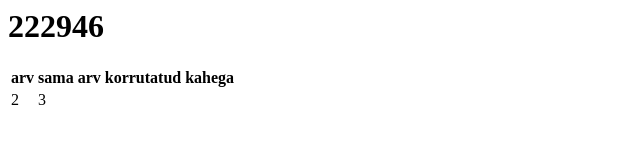
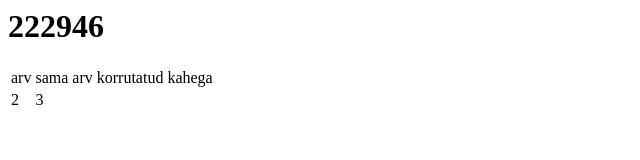
Before and after one commit to erpete11/erpete11.github.io, a plain HTML site: page index.html in a window 1280 px wide. Shown: the whole page, without its empty margins (0-640 px from the left). Drawn offline with Linux system fonts and the light colour scheme.

Commit message:
Update index.html

```diff
--- a/index.html
+++ b/index.html
@@ -1,8 +1,8 @@
 <h1>222946</h1>
 <table>
   <tr>
-    <th>arv</th>
-    <th>sama arv korrutatud kahega</th>
+    <td>arv</td>
+    <td>sama arv korrutatud kahega</td>
   </tr>
   <tr>
     <td>2</td>
```
